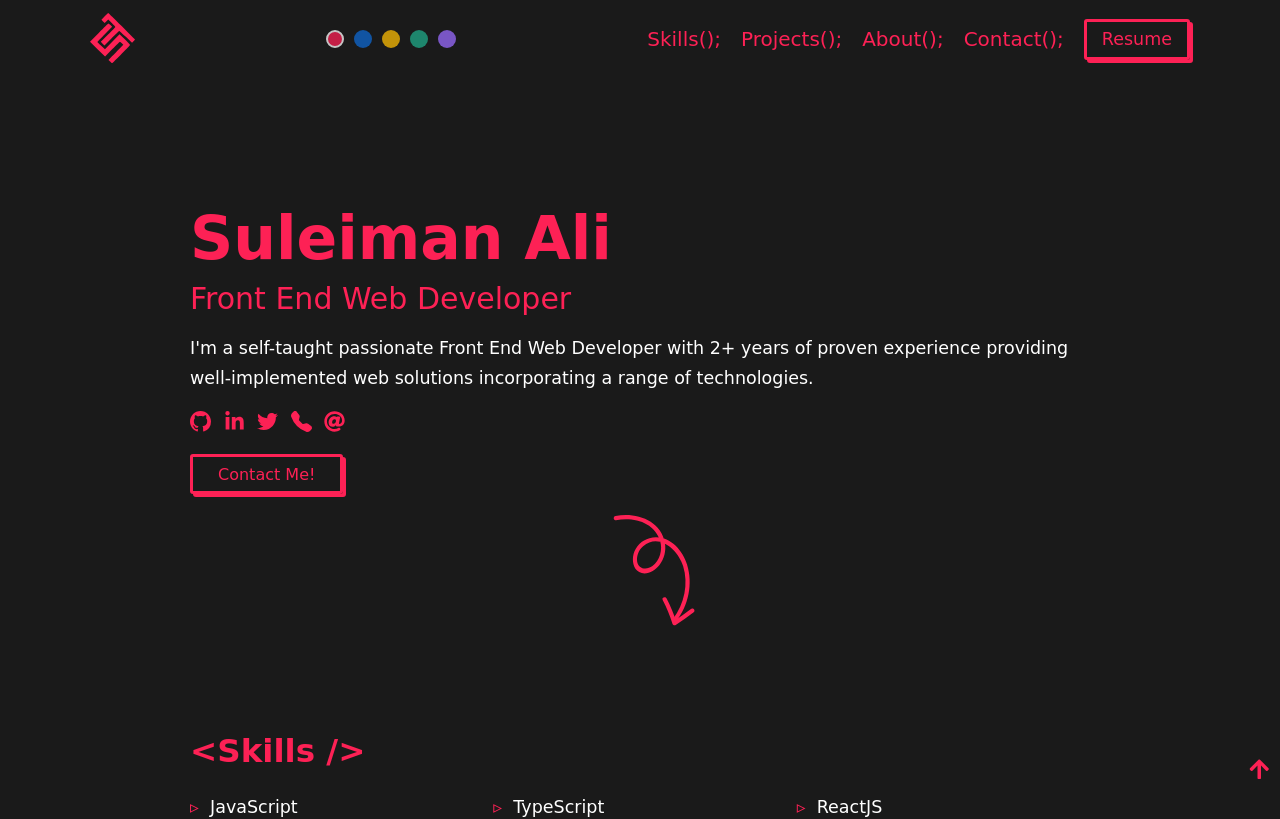
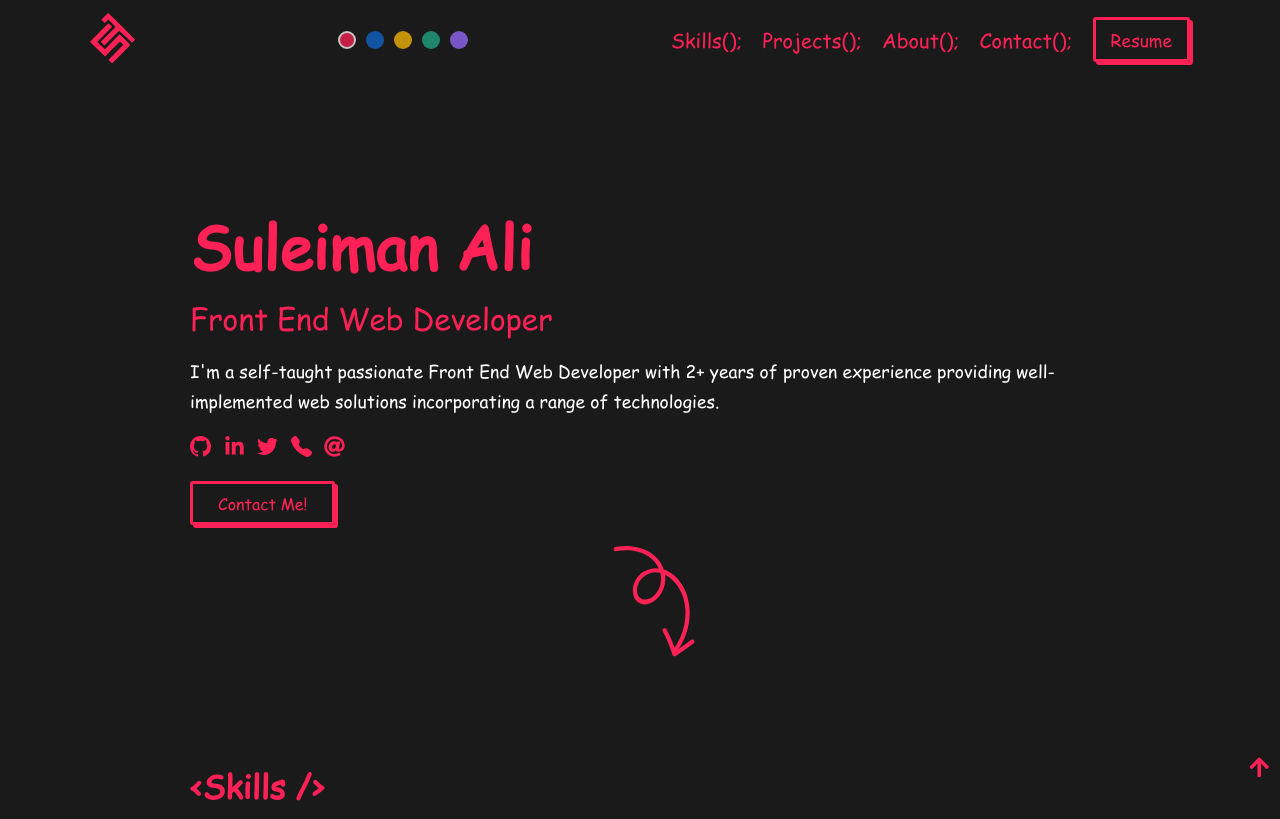
Before and after one commit to Suleiman-Ali/portfolio, a React (Create React App) app: page / in a window 1280 px wide. Shown: the top 819 px of the page. Built offline with nearby package versions, Linux system fonts and the light colour scheme.

Commit message:
Add font face as fallback

```diff
--- a/src/styles/index.scss
+++ b/src/styles/index.scss
@@ -1,3 +1,10 @@
+@font-face {
+  font-family: 'Comic Sans MS';
+  src: local('Comic Sans MS') format('woff2'),
+    url('../fonts/Comic_Sans_MS.woff') format('woff');
+  font-display: swap;
+}
+
 $background-color-light: #1a1a1a;
 $background-color-dark: #111111;
 $background-color-form: #2b2b2b;
```
Also changed, not shown: src/fonts/Comic_Sans_MS.woff (added), src/fonts/Comic_Sans_MS.woff2 (added).
